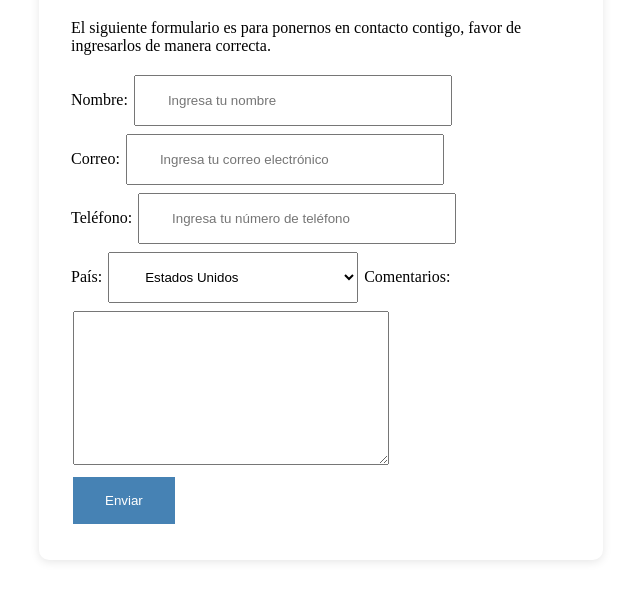
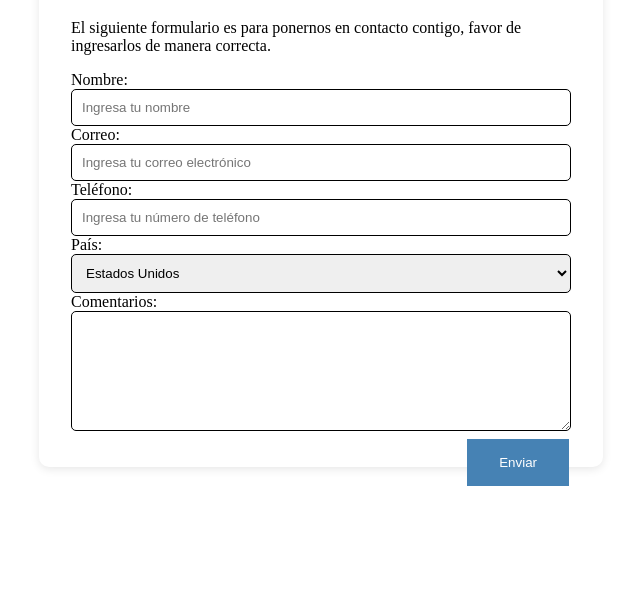
Before and after one commit to Camargo09-web/a6, a plain HTML site: page index.html in a window 1280 px wide. Shown: the part 101-702 px from the top of the page, without its empty margins (319-959 px from the left). Drawn offline with Linux system fonts and the light colour scheme.

Commit message:
Update index.html

```diff
--- a/index.html
+++ b/index.html
@@ -16,11 +16,11 @@
                 }
 
                 input[type=text], input[type=tel], [type=email], select, textarea{
-                    width: 50%;
-                    border: 0px solid auto;
-                    padding: 16px 32px;
-                    text-decoration: none;
-                    margin: 4px 2px;
+                    width: 100%;
+                    padding: 10px;
+                    border: 1px solid black;
+                    border-radius: 5px;
+                    box-sizing: border-box;
                 }
 
                 input[type="submit"]{
@@ -31,6 +31,7 @@
                     text-decoration: none;
                     margin: 4px 2px;
                     cursor: pointer;
+                    float:right;
                 }
                 input[type="submit"]:hover{
                     background-color: lightsteelblue;
@@ -84,7 +85,6 @@
 
                     <label for= "comments">Comentarios:</label>
                     <textarea id= "" name= "comments"></textarea>
-                    <br>
                     <input type="submit" value="Enviar">
 
                 </div>
```
